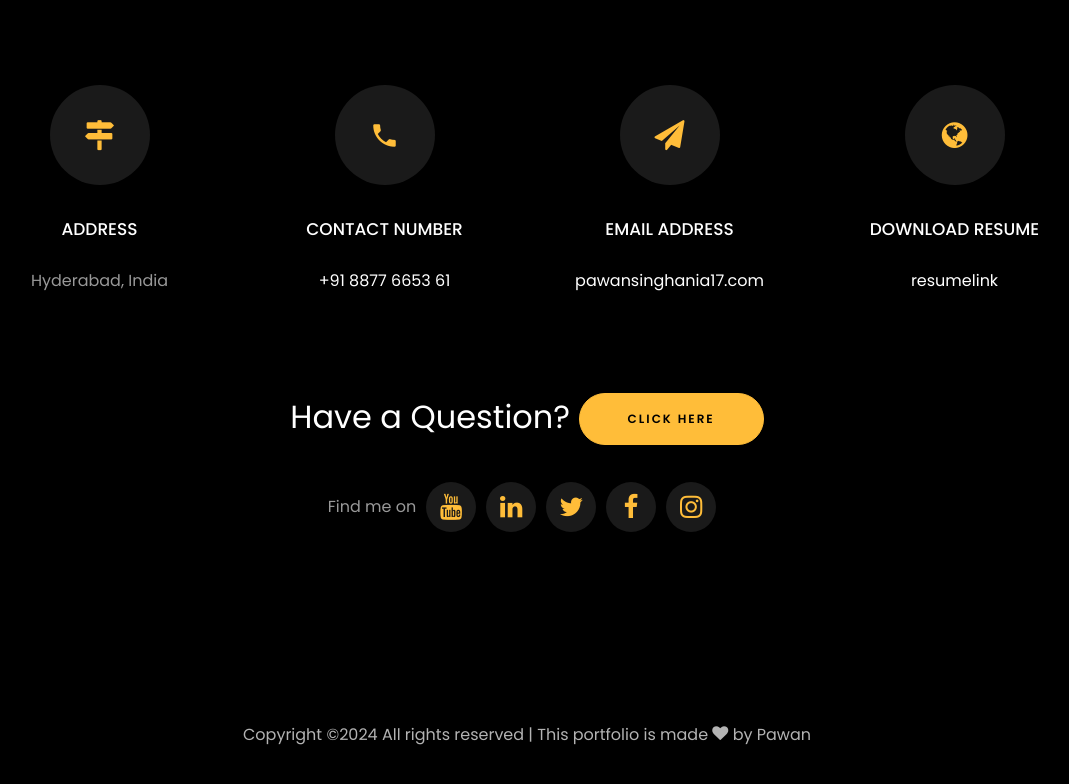
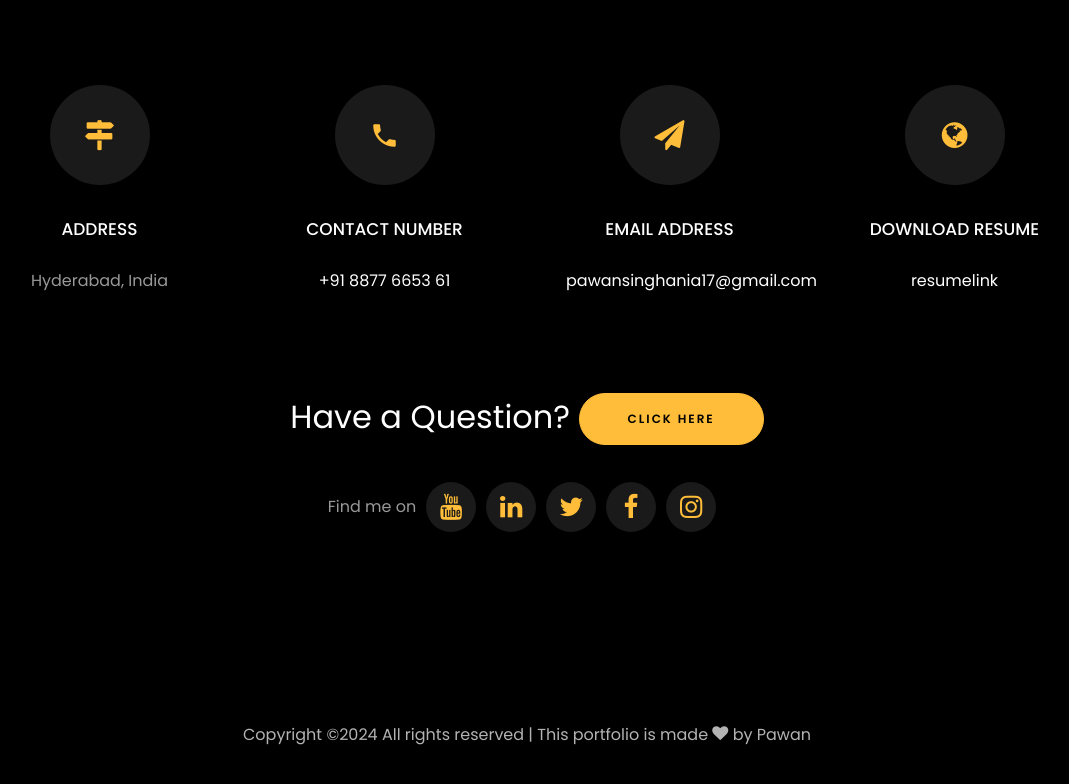
Before and after one commit to PawanKumar8877/pawankumar.github.io, a plain HTML site: page index.html in a window 1280 px wide. Shown: the part 5487-6271 px from the top of the page, without its empty margins (113-1182 px from the left). Drawn offline with Linux system fonts and the light colour scheme; animation ran at ten frames a second; files whose address does not match are found by name.

Commit message:
Update index.html

```diff
--- a/index.html
+++ b/index.html
@@ -522,7 +522,7 @@
           			<span class="icon-paper-plane"></span>
           		</div>
           		<h3 class="mb-4">Email Address</h3>
-	            <p><a href="mailto:pawansinghania17.com">pawansinghania17.com</a></p>
+	            <p><a href="mailto:pawansinghania17@gmail.com">pawansinghania17@gmail.com</a></p>
 	          </div>
           </div>
           <div class="col-md-6 col-lg-3 d-flex ftco-animate">
```
